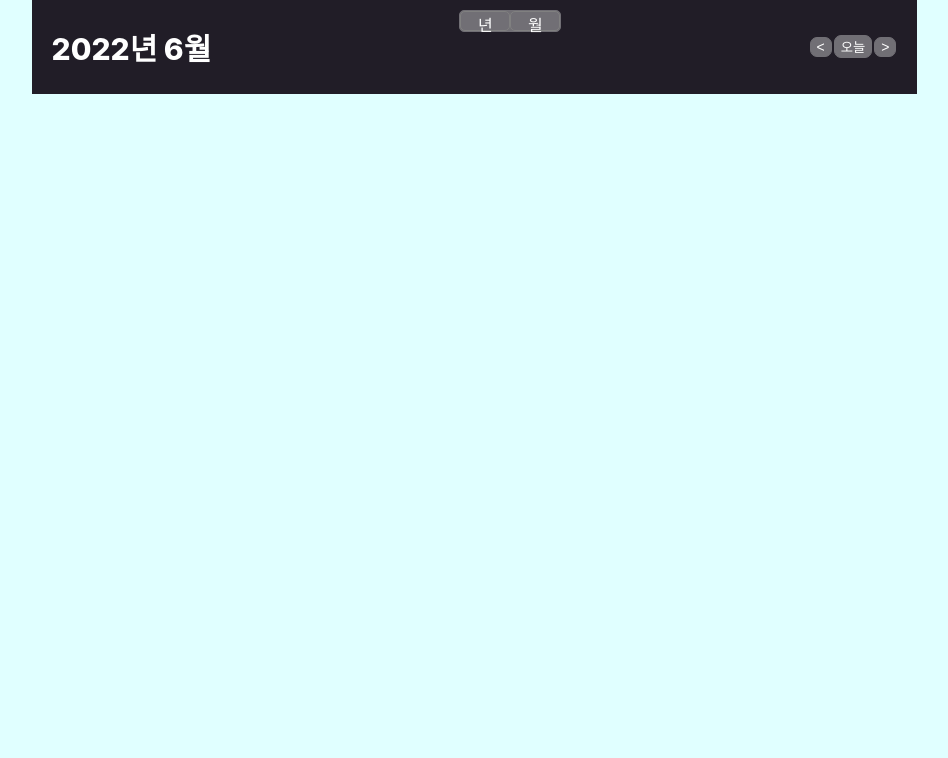
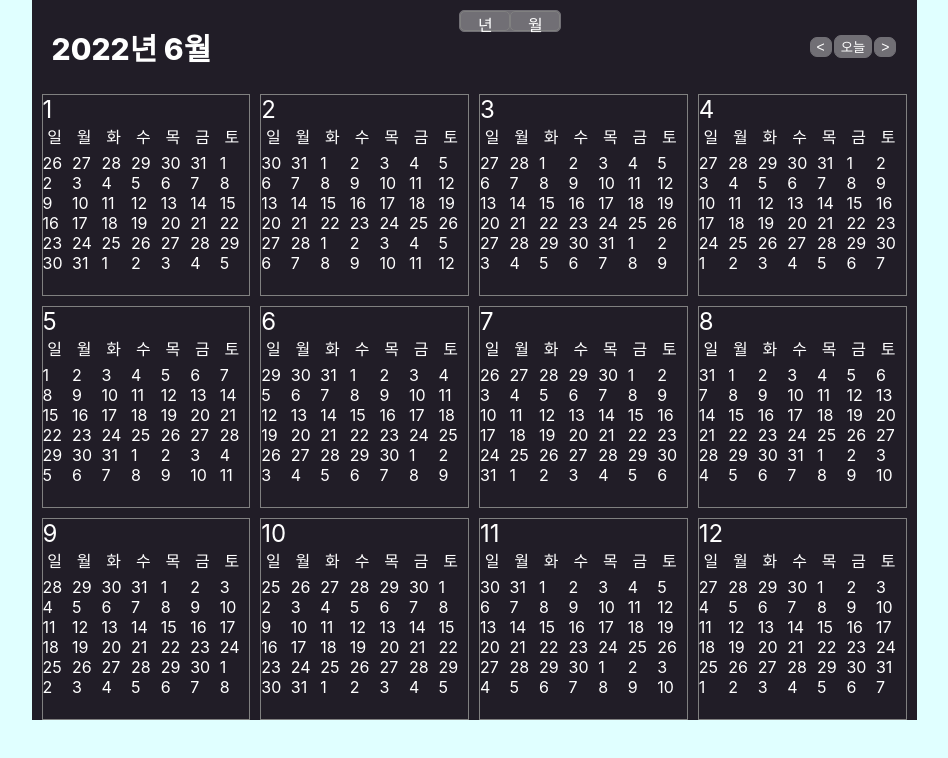
Before and after one commit to jaewoogwak/calendar, a React (Create React App) app: page /year in a window 1280 px wide. Shown: the top 758 px of the page, without its empty margins (166-1114 px from the left). Built offline with nearby package versions, Linux system fonts and the light colour scheme.

Commit message:
feat : add MonthBox

```diff
--- a/src/components/DateList/DateList.jsx
+++ b/src/components/DateList/DateList.jsx
@@ -1,11 +1,8 @@
 import { useSelector } from "react-redux";
 import styled from "styled-components";
 import Box from "./Box";
-const BoxListWrpper = styled.div`
-  display: grid;
-  grid-template-columns: repeat(7, 1fr);
-`;
-const DateList = ({ onClickDateCell }) => {
+
+export const DateList = ({ onClickDateCell }) => {
   const bucket = useSelector((state) => state.reducers.date.bucket);
   console.log("bucket in DateList", bucket);
   return (
@@ -24,5 +21,8 @@ const DateList = ({ onClickDateCell }) => {
     </BoxListWrpper>
   );
 };
-
+const BoxListWrpper = styled.div`
+  display: grid;
+  grid-template-columns: repeat(7, 1fr);
+`;
 export default DateList;
--- a/src/components/DateList/useDate.js
+++ b/src/components/DateList/useDate.js
@@ -23,6 +23,6 @@ export const createView = (year, month) => {
     arr = arr.concat([dateItem]);
     time = time + 60 * 60 * 24 * 1000;
   }
-  console.log(arr);
+  console.log("createView", arr);
   return arr;
 };
--- a/src/components/DayBar.js/Days.jsx
+++ b/src/components/DayBar.js/Days.jsx
@@ -11,10 +11,11 @@ const Day = styled.span`
   padding-right: 10px;
 `;
 
-const Days = ({ dayList }) => {
+export const Days = () => {
+  const DAY = ["일", "월", "화", "수", "목", "금", "토"];
   return (
     <DaysWrapper>
-      {dayList.map((day) => (
+      {DAY.map((day) => (
         <Day key={day.toString()}>{day}</Day>
       ))}
     </DaysWrapper>
--- a/src/components/MonthList/Month.jsx
+++ b/src/components/MonthList/Month.jsx
@@ -0,0 +1,38 @@
+import { useSelector } from "react-redux";
+import styled from "styled-components";
+import DateList from "../DateList/DateList";
+import Days from "../DayBar.js/Days";
+
+export const Month = ({ month, list }) => {
+  const bucket = useSelector((state) => state.reducers.date.bucket);
+
+  return (
+    <Wrapper>
+      <MonthView>{month}</MonthView>
+      <Days />
+      <MonthList>
+        {list.map((item) => (
+          <Date>{item.date}</Date>
+        ))}
+      </MonthList>
+    </Wrapper>
+  );
+};
+
+const Wrapper = styled.div`
+  display: flex;
+  flex-direction: column;
+  border: 1px solid gray;
+  height: 200px;
+`;
+const MonthView = styled.div`
+  color: white;
+  font-size: 24px;
+`;
+const MonthList = styled.div`
+  display: grid;
+  grid-template-columns: repeat(7, 1fr);
+`;
+const Date = styled.div`
+  color: white;
+`;
--- a/src/pages/Year.jsx
+++ b/src/pages/Year.jsx
@@ -1,16 +1,37 @@
+import { useDispatch, useSelector } from "react-redux";
 import styled from "styled-components";
+import DateList from "../components/DateList/DateList";
+import { createView } from "../components/DateList/useDate";
+import Modal from "../components/Modal/Modal";
+import { Month } from "../components/MonthList/Month";
 import NavBar from "../components/NavBar/NavBar";
+import { setBucket } from "../features/date/dateSlice";
+export default function Year() {
+  const MONTH = [1, 2, 3, 4, 5, 6, 7, 8, 9, 10, 11, 12];
+  const { year } = useSelector((state) => state.reducers.date.page);
+  const dispatch = useDispatch();
 
-export default function Year() {
   return (
-    <>
-      <Wrapper></Wrapper>
-    </>
+    <Wrapper>
+      <>
+        {MONTH.map((month) => {
+          let arr = createView(year, month);
+          console.log("달력 : ", arr, year, month);
+          dispatch(setBucket({ bucket: arr }));
+          return <Month key={month} month={month} list={arr}></Month>;
+        })}
+      </>
+    </Wrapper>
   );
 }
 const Wrapper = styled.div`
+  display: grid;
+  grid-template-columns: repeat(4, 1fr);
+  gap: 10px;
   background-color: #211d27;
-  width: 885px;
+  width: 865px;
   height: 100%;
   margin: 0 auto;
+  padding-left: 10px;
+  padding-right: 10px;
 `;
```
Also changed, not shown: src/components/MonthList/Date.jsx (added, +9 -0 lines).
